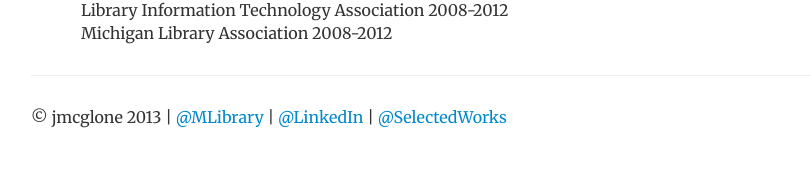
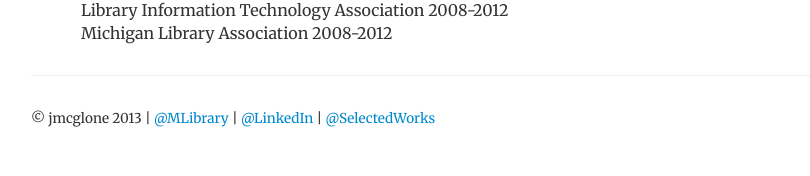
Before and after one commit to jmcglone/jmcglone.github.io, a Jekyll site: the page built from cv/index.html, in a window 1280 px wide. Shown: the part 3425-3601 px from the top of the page, without its empty margins (209-1019 px from the left). Built offline with Jekyll 4.4.1, drawn with Linux system fonts in a browser that asks for light colours; nearby versions of some CDN libraries.

Commit message:
Update default.html
small

```diff
--- a/_layouts/default.html
+++ b/_layouts/default.html
@@ -39,7 +39,7 @@
 			<hr>
 
 			<div class="footer">
-				<p class="small">&copy; jmcglone 2013 | <a href="http://www.lib.umich.edu/users/jmcglone" title="Jonathan McGlone at University of Michigan Library">@MLibrary</a> | <a href="http://www.linkedin.com/in/jwmcglone" title="Jonathan McGlone at LinkedIn">@LinkedIn</a> | <a href="http://works.bepress.com/jwmcglone/" title="Jonathan McGlone at Selected Works">@SelectedWorks</a></p>
+				<p><small>&copy; jmcglone 2013 | <a href="http://www.lib.umich.edu/users/jmcglone" title="Jonathan McGlone at University of Michigan Library">@MLibrary</a> | <a href="http://www.linkedin.com/in/jwmcglone" title="Jonathan McGlone at LinkedIn">@LinkedIn</a> | <a href="http://works.bepress.com/jwmcglone/" title="Jonathan McGlone at Selected Works">@SelectedWorks</a></small></p>
 			</div>
 
 		</div> <!-- /container -->
```
